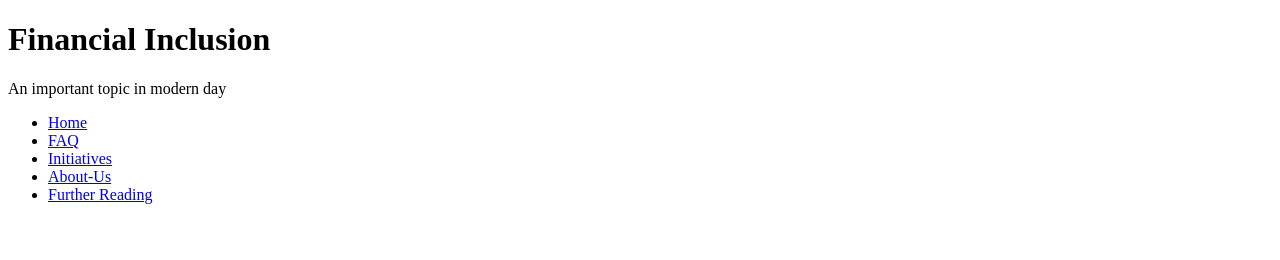
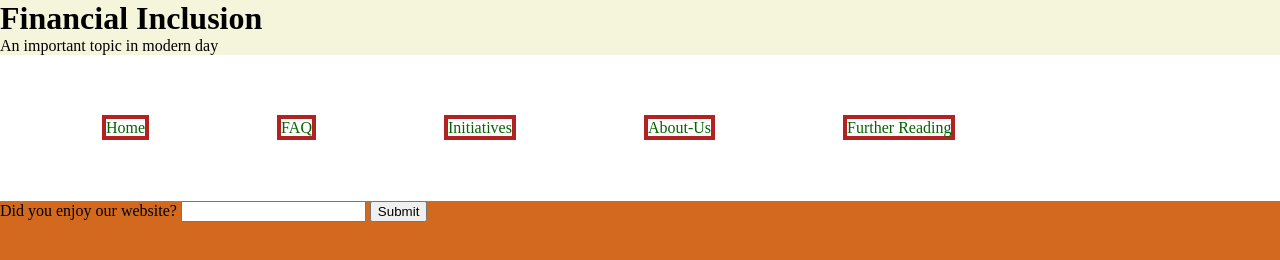
Before and after one commit to tazmanianDeviloper/financial-inclusion, a plain HTML site: page about-us.html in a window 1280 px wide. Drawn offline with Linux system fonts and the light colour scheme.

Commit message:
Add files via upload

```diff
--- a/about-us.html
+++ b/about-us.html
@@ -2,6 +2,7 @@
 <html lang="en">
     <head>
         <meta charset="UTF-8">
+        <link rel="stylesheet" type="text/css" href="design.css">
         <title>Home | Financial Inclusion</title>
     </head>
     <body>
@@ -19,10 +20,13 @@
             </ul>
         </nav>
         <main>
-
+            <label for="input">Did you enjoy our website? </label><input id="input">
+            <button onclick="checkInput()">Submit</button>
+            <h3 id="output"></h3>
         </main>
         <footer>
 
         </footer>
+        <script src="checking.js"></script>
     </body>
 </html>
```
Lines whose indentation alone changed are shown as unchanged.
